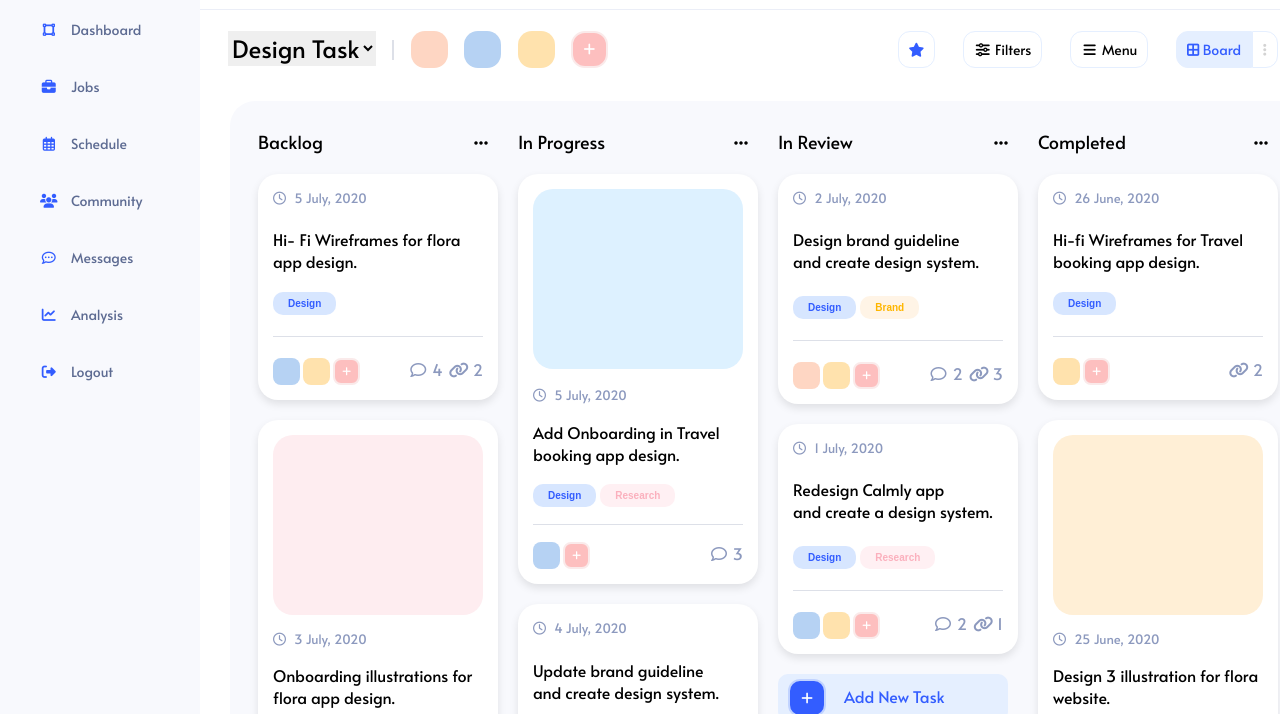
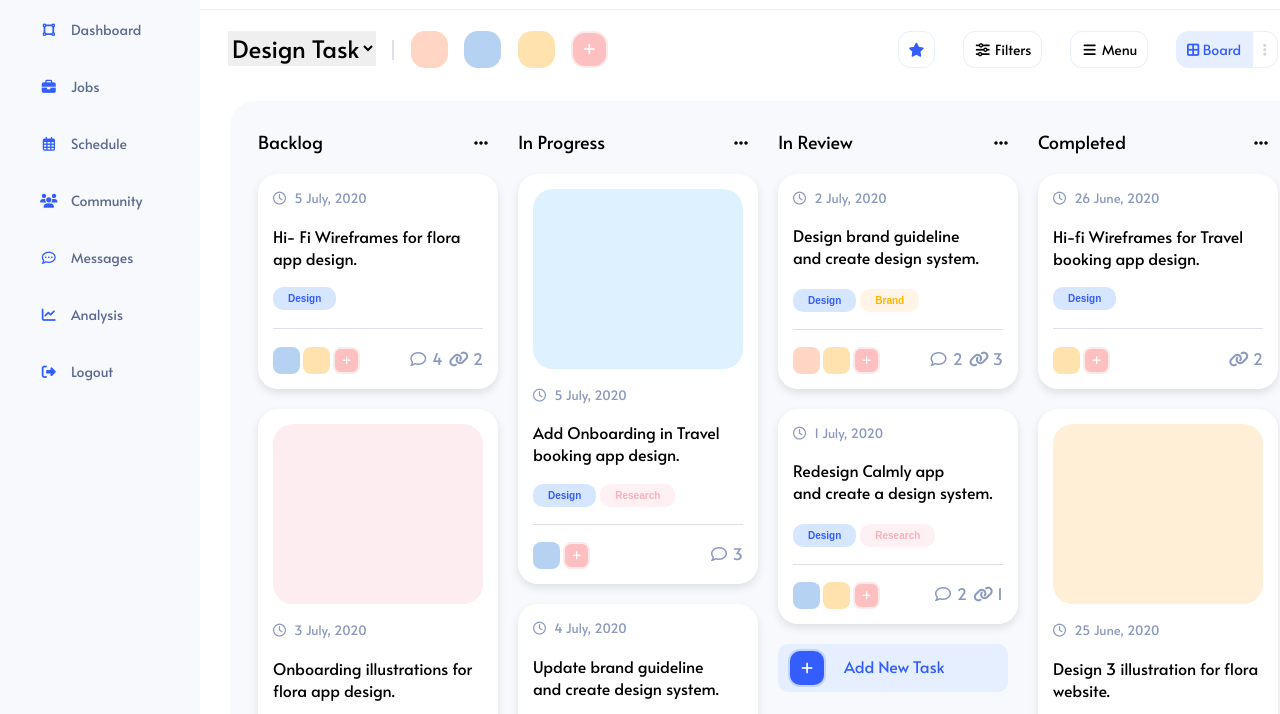
Before and after one commit to piyushsinghania/htmlcss-test, a plain HTML site: page index.html in a window 1280 px wide. Shown: the part 83-797 px from the top of the page. Drawn offline with Linux system fonts and the light colour scheme.

Commit message:
New update

```diff
--- a/style.css
+++ b/style.css
@@ -339,7 +339,7 @@ body{
     display: flex;
     flex-direction: column;
     justify-content: space-between;
-    height: 200px;
+    height: 185px;
     width: 210px;
     padding: 15px;
     border-radius: 20px;
```
